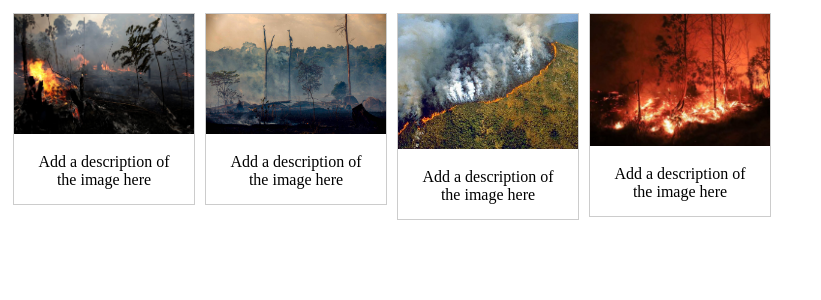
After one commit to bharath2612/student-db, a PHP site: page /gallery.php in a window 1280 px wide. The commit adds this page. Shown: the top 300 px of the page, without its empty margins (0-821 px from the left). Run offline with PHP 8.4, Linux system fonts and the light colour scheme.

Commit message:
Add files via upload

```diff
--- /dev/null
+++ b/gallery.php
@@ -0,0 +1,64 @@
+
+<!DOCTYPE html>
+<html>
+<head>
+<style>
+div.gallery {
+  margin: 5px;
+  border: 1px solid #ccc;
+  float: left;
+  width: 180px;
+}
+
+div.gallery:hover {
+  border: 1px solid #777;
+}
+
+div.gallery img {
+  width: 100%;
+  height: auto;
+}
+
+div.desc {
+  padding: 15px;
+  text-align: center;
+}
+
+
+</style>
+</head>
+
+<body>
+
+
+<div class="gallery">
+  <a target="_blank" href="img_5terre.jpg">
+    <img src="1.jpg" alt="Cinque Terre" width="600" height="400">
+  </a>
+  <div class="desc">Add a description of the image here</div>
+</div>
+
+<div class="gallery">
+  <a target="_blank" href="img_forest.jpg">
+    <img src="2.jpg" alt="Forest" width="600" height="400">
+  </a>
+  <div class="desc">Add a description of the image here</div>
+</div>
+
+<div class="gallery">
+  <a target="_blank" href="img_forest.jpg">
+    <img src="3.jpg" alt="Northern Lights" width="600" height="400">
+  </a>
+  <div class="desc">Add a description of the image here</div>
+</div>
+
+<div class="gallery">
+  <a target="_blank" href="img_forest.jpg">
+    <img src="4.jpg" alt="Mountains" width="600" height="400">
+  </a>
+  <div class="desc">Add a description of the image here</div>
+</div>
+
+
+</body>
+</html>
```
Also changed, not shown: home.php (+45 -15 lines), login.php (added, +37 -0 lines), 1.jpg (added), 2.jpg (added), 3.jpg (added), 4.jpg (added), gallery.css (added), halla.jpg (added).
